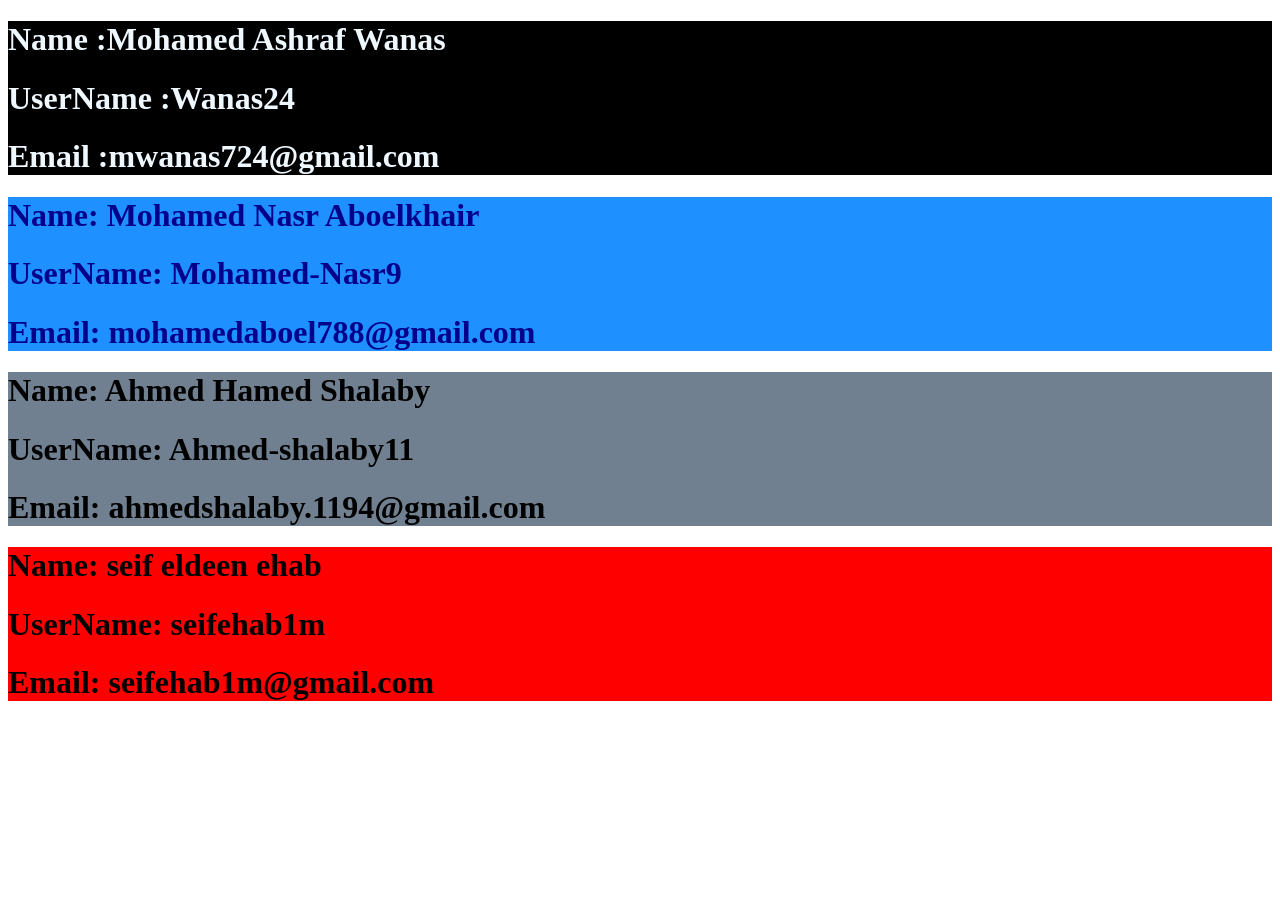
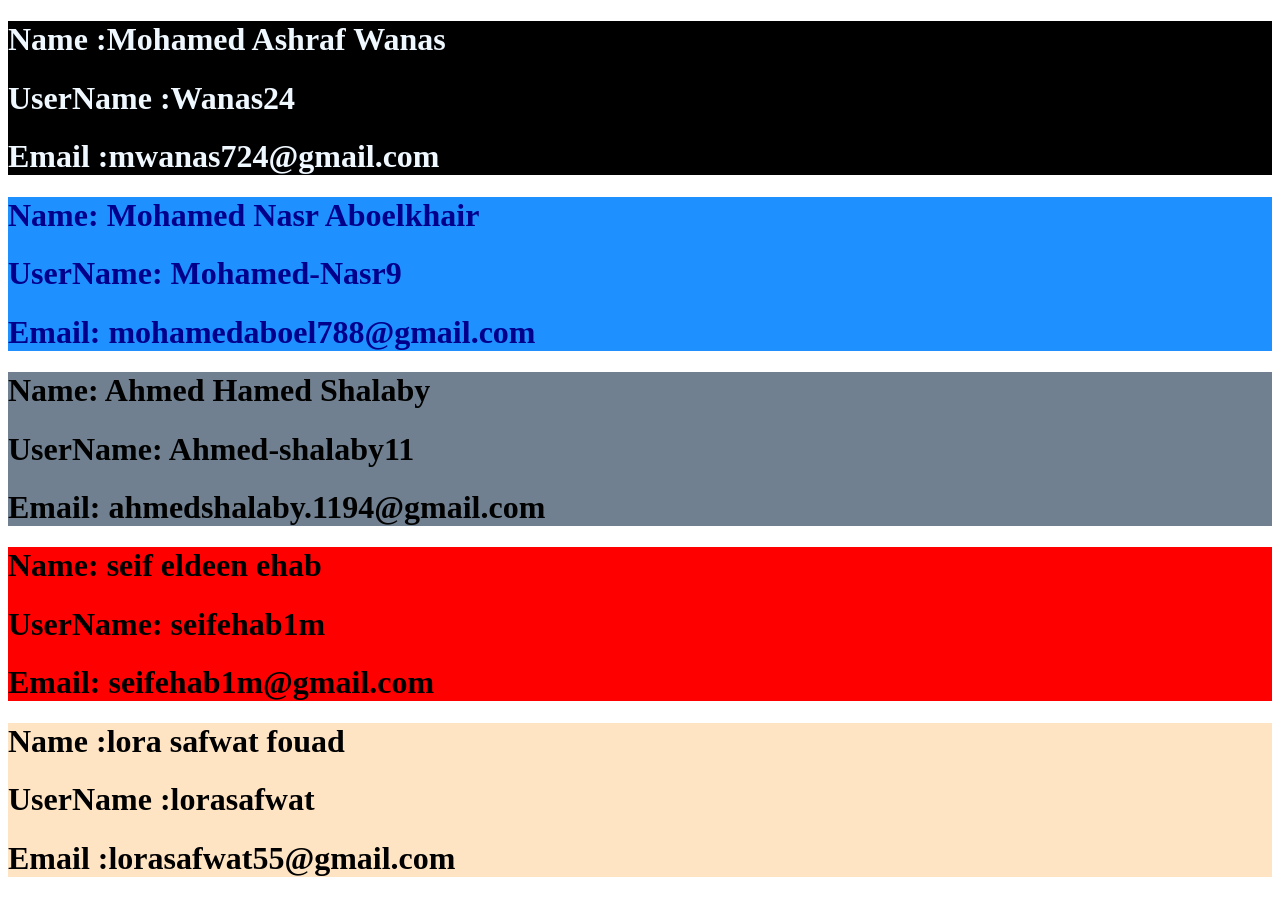
Before and after one commit to Wanas24/1st-task, a plain HTML site: page index.html in a window 1280 px wide. Before the commit the page ends 800 px from the top, so only its background shows below. Drawn offline with Linux system fonts and the light colour scheme.

Commit message:
lora update

```diff
--- a/index.html
+++ b/index.html
@@ -39,6 +39,13 @@
         <h1>Email: seifehab1m@gmail.com</h1>
     </div>
     <!-- seifehab1m -End -->
+     <!-- lora-start -->
+     <div class="lora" style="background-color:bisque ;">
+        <h1>Name :lora safwat fouad</h1>
+        <h1>UserName :lorasafwat</h1>
+        <h1>Email :lorasafwat55@gmail.com</h1>
+    </div>
+    <!-- lora-end -->
 </body>
 
 </html>
```
